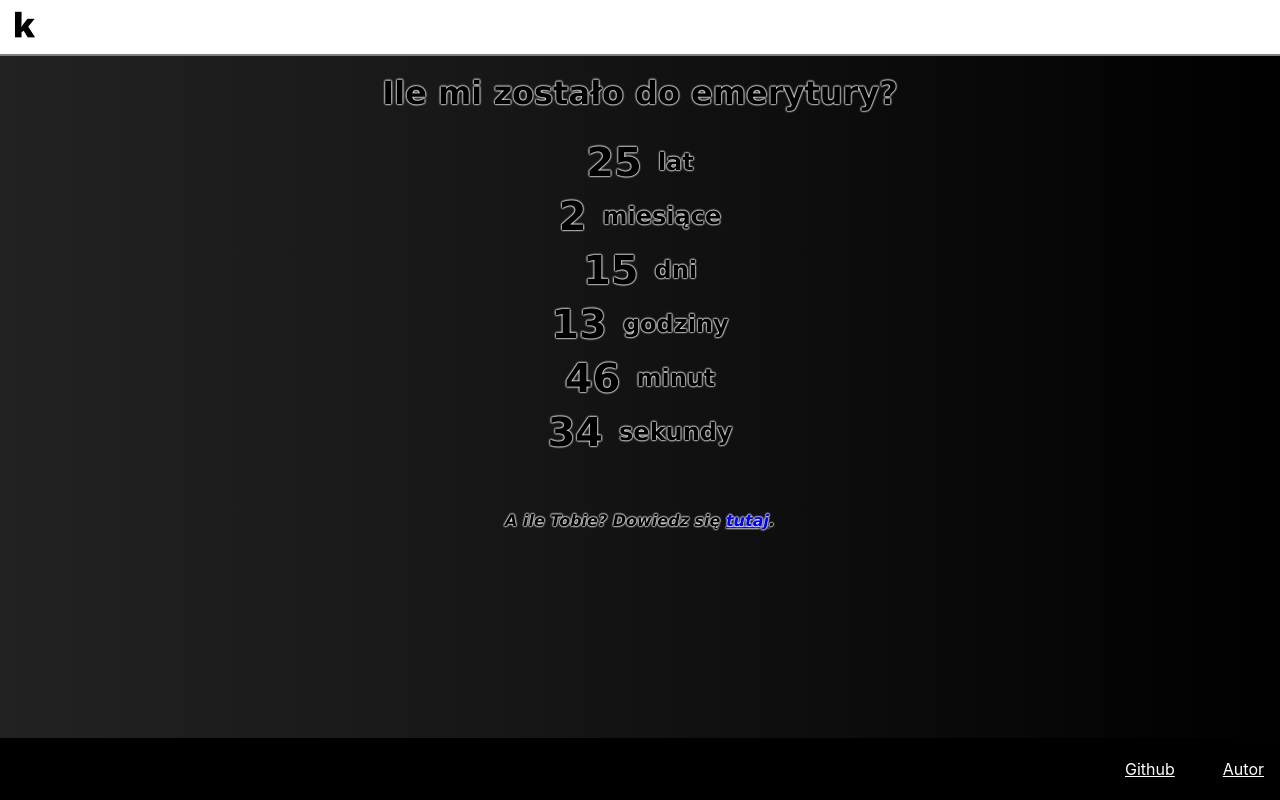
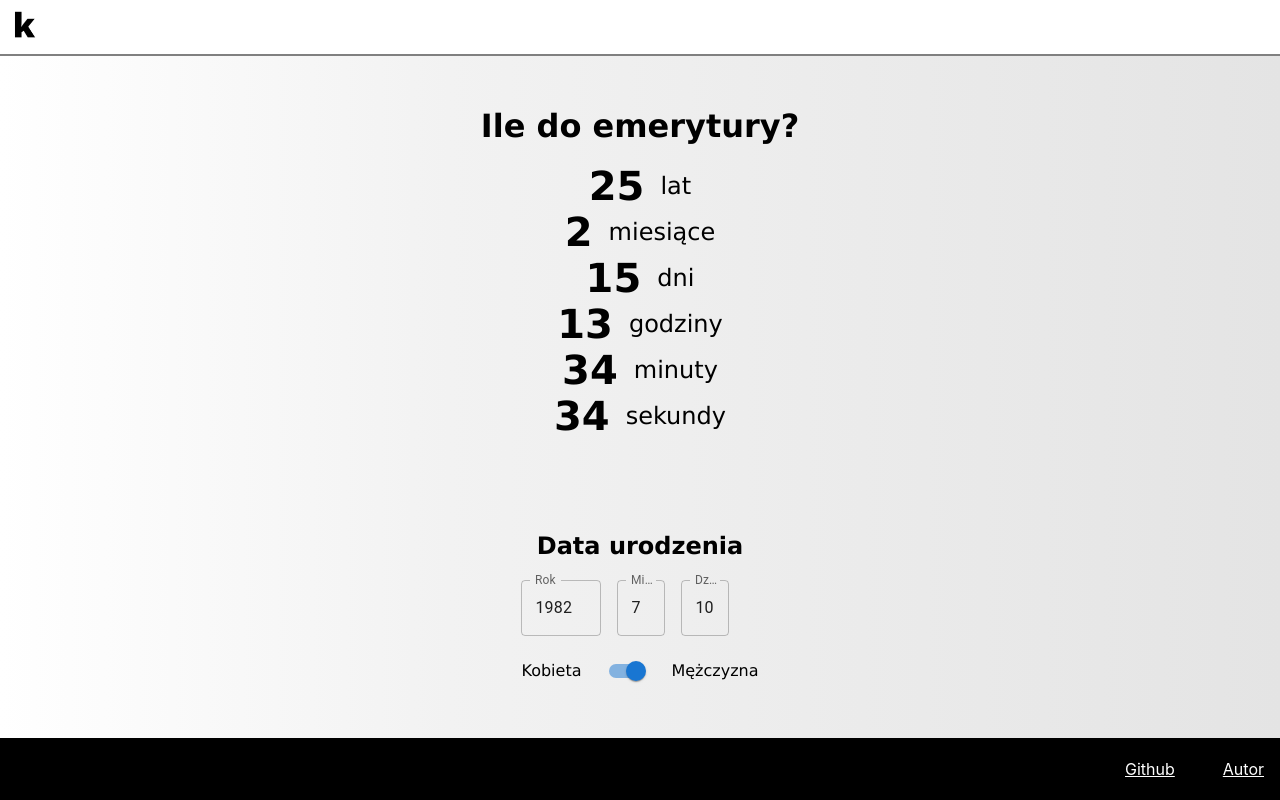
Before and after one commit to pensjonatus/kwlk, a Next.js app: page /retirement/retirement in a window 1280 px wide. Built offline with nearby package versions, Linux system fonts and the light colour scheme.

Commit message:
enable selecting date of birth for retirement

```diff
--- a/components/date/datePicker.tsx
+++ b/components/date/datePicker.tsx
@@ -21,7 +21,6 @@ export default function DatePicker({ date, setDate }: DatePickerProps) {
 
   useEffect(
     function () {
-      console.log("Using effect");
       const selectedDate: Date = new Date(
         Date.parse(
           `${formatDigits(year, 4)}-${formatDigits(month, 2)}-${formatDigits(
--- a/components/musicBox/musicBox.tsx
+++ b/components/musicBox/musicBox.tsx
@@ -1,5 +1,5 @@
 import { useEffect } from "react";
-import { useAudio } from "../../lib/audio";
+import { useAudio } from "../../hooks/useAudio";
 import styles from "./musicBox.module.css";
 
 type MusicBoxProps = {
--- a/pages/retirement/retirement.module.css
+++ b/pages/retirement/retirement.module.css
@@ -2,32 +2,38 @@
 
 .backdrop {
   --shadow-thickness: 2px;
-  --leading-color: rgb(34, 34, 34);
+  --leading-color: rgb(255, 255, 255);
   width: 100vw;
   height: var(--main-height);
   background: var(--leading-color);
   background: linear-gradient(
     90deg,
-    rgba(34, 34, 34, 1) 0%,
-    rgba(24, 24, 24, 1) 35%,
-    rgba(0, 0, 0, 1) 100%
+    rgba(255, 255, 255, 1) 0%,
+    rgba(242, 242, 242, 1) 35%,
+    rgba(228, 228, 228, 1) 100%
   );
-  text-shadow: 0 0 var(--shadow-thickness) white,
-    0 0 var(--shadow-thickness) white, 0 0 var(--shadow-thickness) white;
-  font-weight: 800;
+  font-weight: 500;
   color: black;
-  font-family: 'Lucida Sans', 'Lucida Sans Regular', 'Lucida Grande', 'Lucida Sans Unicode', Geneva, Verdana, sans-serif;
+  font-family: "Lucida Sans", "Lucida Sans Regular", "Lucida Grande",
+    "Lucida Sans Unicode", Geneva, Verdana, sans-serif;
 }
 
 .wrapper {
   max-width: 700px;
+  min-height: var(--main-height);
   display: flex;
   flex-direction: column;
   gap: 8px;
   align-items: center;
-  justify-content: center;
+  justify-content: space-around;
   margin: auto;
   text-align: center;
+}
+
+.countdown {
+  display: flex;
+  flex-direction: column;
+  align-items: center;
 }
 
 .title {
@@ -39,6 +45,13 @@
   display: flex;
   align-items: center;
   gap: 1rem;
+}
+
+.gender {
+  display: flex;
+  align-items: center;
+  gap: 1rem;
+  padding: 1rem 0;
 }
 
 .number {
--- a/pages/retirement/retirement.tsx
+++ b/pages/retirement/retirement.tsx
@@ -1,5 +1,6 @@
-import Link from "next/link";
+import { Switch } from "@mui/material";
 import { useEffect, useState } from "react";
+import DatePicker from "../../components/date/datePicker";
 import Layout from "../../components/layout";
 import styles from "./retirement.module.css";
 
@@ -70,9 +71,23 @@ export default function Retirement() {
     minutes: 0,
     seconds: 0,
   });
+  const [dateOfBirth, setDateOfBirth] = useState<Date>(
+    new Date("10 July 1982")
+  );
+  const [male, setMale] = useState(true);
 
-  useEffect(function () {
-    const retirementDateMilliseconds = Date.parse("10 Jul 2047 00:12:00 GMT");
+  function handleGenderChange(event: React.ChangeEvent<HTMLInputElement>) {
+    setMale(event.target.checked);
+  }
+
+  useEffect(
+    function () {
+      const retirementDate = new Date(dateOfBirth.getTime());
+      retirementDate.setFullYear(
+        retirementDate.getFullYear() + (male ? 65 : 60)
+      );
+
+      const retirementDateMilliseconds = retirementDate.getTime();
       const interval = setInterval(function () {
         const millisecondsNow = new Date().getTime();
         const millisecondsTillTheEnd =
@@ -83,25 +98,41 @@ export default function Retirement() {
       return () => {
         clearInterval(interval);
       };
-  }, []);
+    },
+    [dateOfBirth, male]
+  );
 
   return (
     <Layout title="Ile do emerytury" description={retirementDescription}>
       <div className={styles.backdrop}>
         <div className={styles.wrapper}>
-          <h1 className={styles.title}>Ile mi zostało do emerytury?</h1>
+          <div className={styles.countdown}>
+            <h1 className={styles.title}>
+              {timeLeft.seconds > 0
+                ? `Ile do emerytury?`
+                : `Ile na emeryturze?`}
+            </h1>
             {Object.entries(timeLeft).map(([key, value]) => (
               <div key={key} className={styles.row}>
                 <span className={styles.number}>{value}</span>
-              <span className={styles.unit}>{getUnitInPolish(key, value)}</span>
+                <span className={styles.unit}>
+                  {getUnitInPolish(key, value)}
+                </span>
               </div>
             ))}
-          <div className={styles.footNote}>
-            A ile Tobie? Dowiedz się{" "}
-            <Link href="https://kalkulatory2.gofin.pl/Kalkulator-wieku-emerytalnego,12.html">
-              <a>tutaj</a>
-            </Link>
-            .
+          </div>
+          <div>
+            <h2>Data urodzenia</h2>
+            <DatePicker date={dateOfBirth} setDate={setDateOfBirth} />
+            <div className={styles.gender}>
+              <div>Kobieta</div>
+              <Switch
+                checked={male}
+                onChange={handleGenderChange}
+                inputProps={{ "aria-label": "controlled" }}
+              />
+              <div>Mężczyzna</div>
+            </div>
           </div>
         </div>
       </div>
```
Also changed, not shown: hooks/useAudio.ts (renamed from lib/audio.ts). Lines whose indentation alone changed are shown as unchanged.
